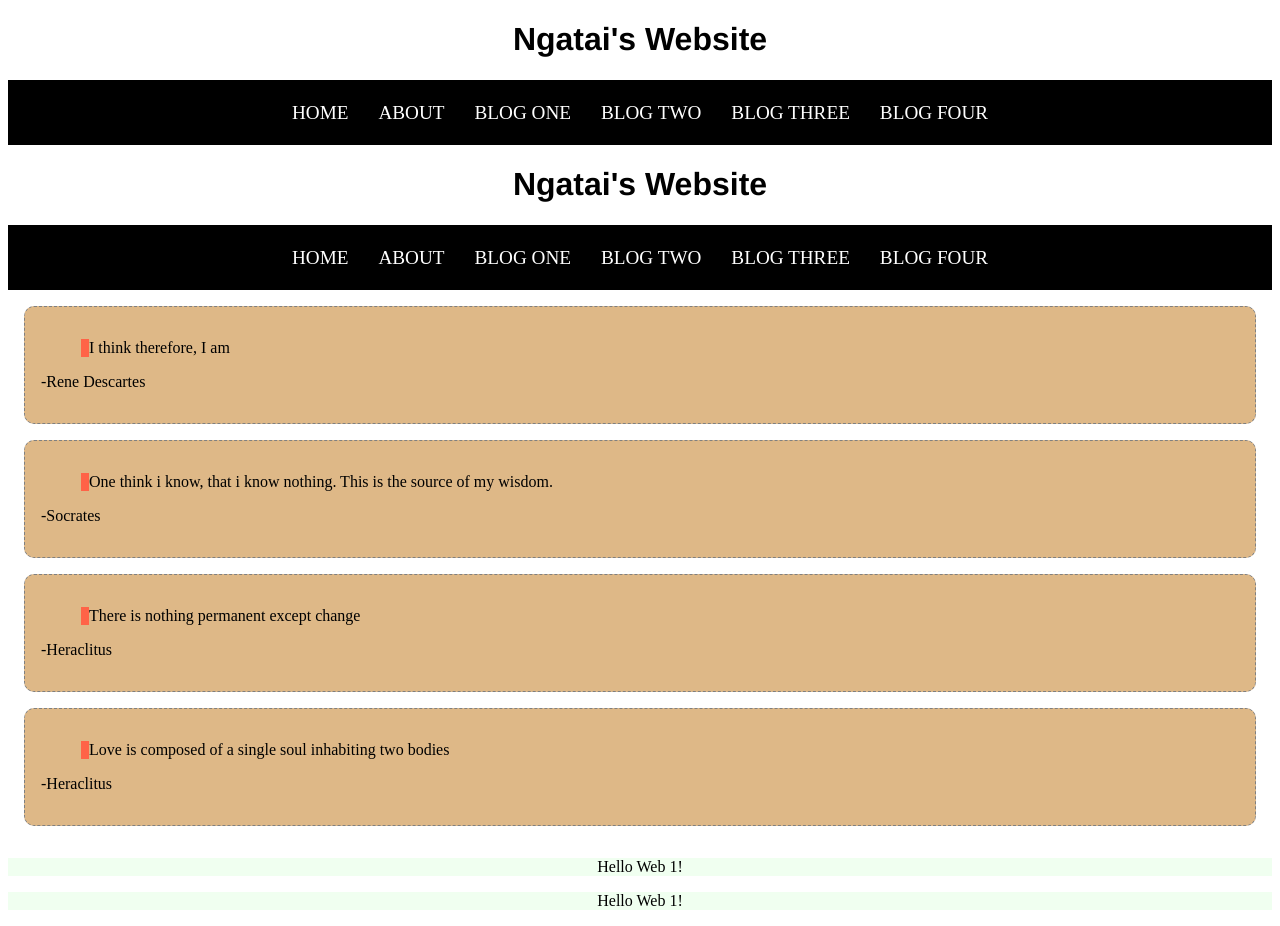
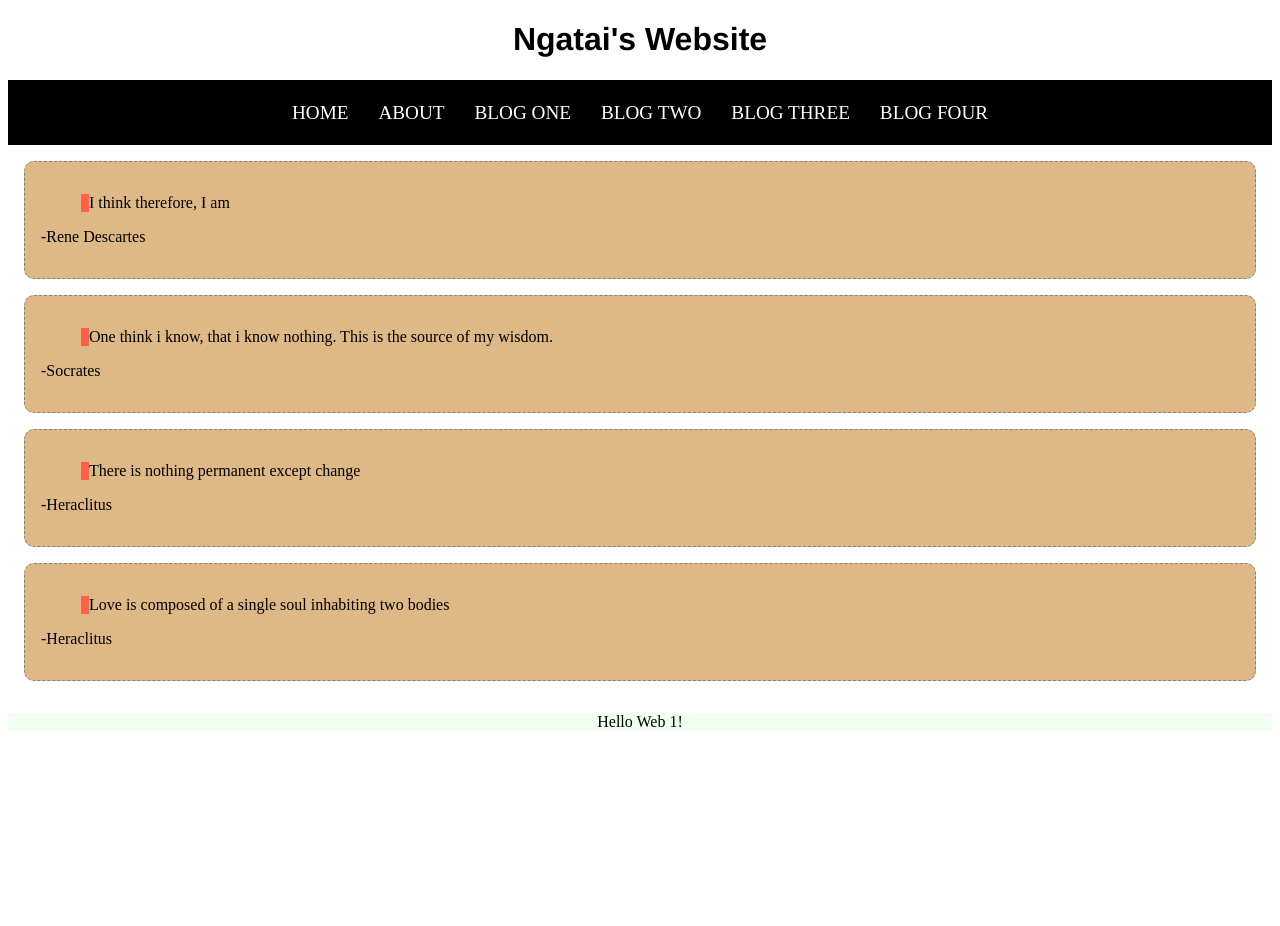
Before and after one commit to NgataiCherrington/web1-sveltekit, a SvelteKit app: page / in a window 1280 px wide. After the commit the page ends 800 px from the top, so only its background shows below. Built offline with nearby package versions, Linux system fonts and the light colour scheme.

Commit message:
Removed header and footer

```diff
--- a/src/routes/+page.svelte
+++ b/src/routes/+page.svelte
@@ -1,6 +1,4 @@
 <script>
-    import Header from "$lib/Header.svelte"
-    import Footer from "$lib/Footer.svelte";
     import Card from "$lib/Card.svelte";
     import Quote from "$lib/Quote.svelte";
     import Navigation from "$lib/Navigation.svelte";
@@ -38,9 +36,6 @@
 
 </script>
 
-
-<Header />
-
 {#each quotes as quote}
     <Quote {quote}/>
 {/each}
@@ -49,7 +44,7 @@
 
 </main>
 
-<Footer />
+
 
 <style>
     main {
```
